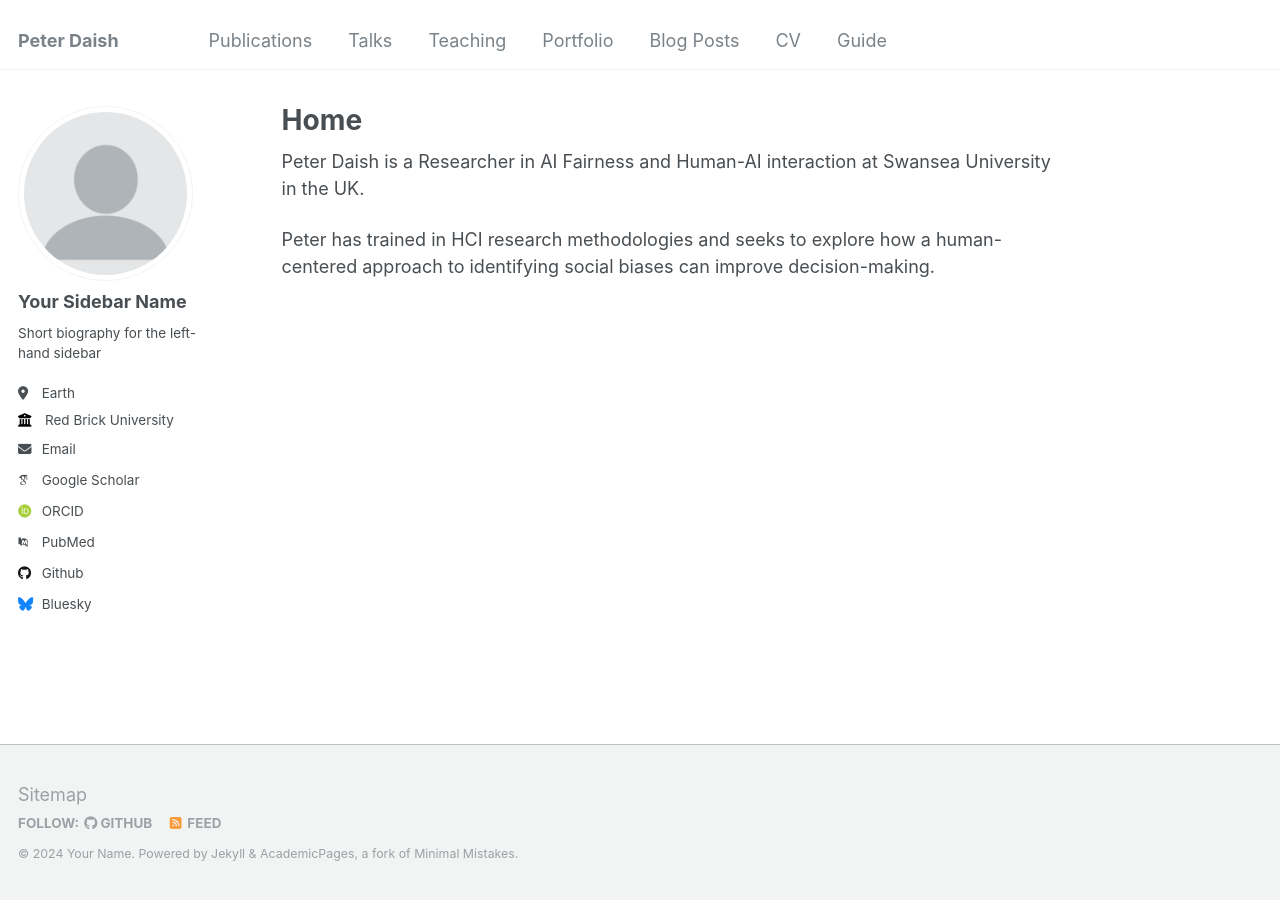
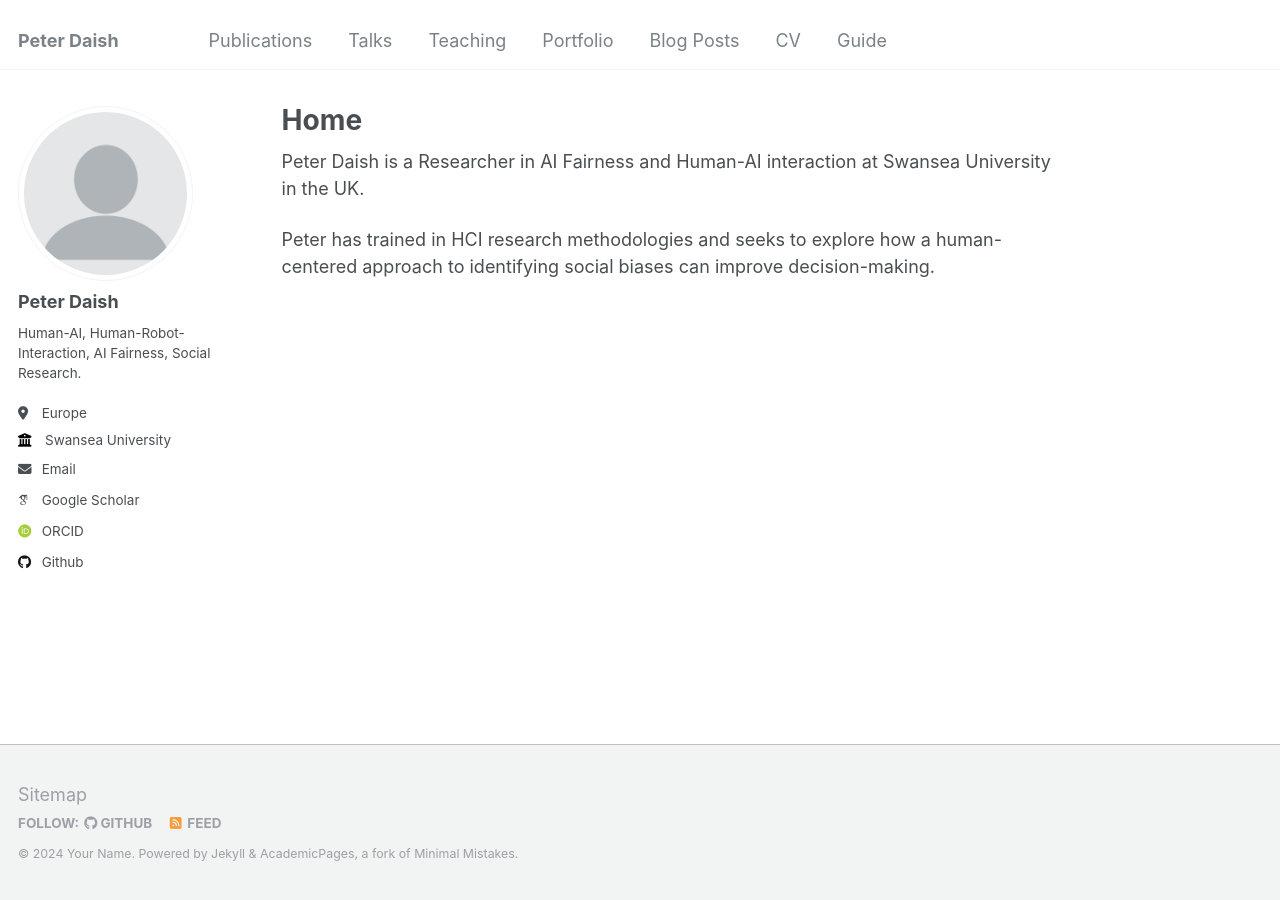
Before and after one commit to DaishPeter/daishpeter.github.io, a Jekyll site: the page built from _pages/about.md, in a window 1280 px wide. Built offline with Jekyll 4.4.1, drawn with Linux system fonts in a browser that asks for light colours; some web fonts are replaced.

Commit message:
updated details

```diff
--- a/_config.yml
+++ b/_config.yml
@@ -14,7 +14,7 @@ name                     : &name "Your Name"
 description              : &description "personal description"
 url                      : https://daishpeter.github.io # the base hostname & protocol for your site e.g. "https://mmistakes.github.io"
 baseurl                  : "" # the subpath of your site, e.g. "/blog"
-repository               : "academicpages/academicpages.github.io"
+repository               : "daishpeter/daishpeter.github.io"
 
 # Site Author - The following control what appear as part of the author content on the side bar.
 #               If a field is blank the icon and link will not appear, otherwise it will be shown.
@@ -22,33 +22,33 @@ repository               : "academicpages/academicpages.github.io"
 author:
   # Biographic information
   avatar           : "profile.png"
-  name             : "Your Sidebar Name"
+  name             : "Peter Daish"
   pronouns         : # example: "she/her"
-  bio              : "Short biography for the left-hand sidebar"
-  location         : "Earth"
-  employer         : "Red Brick University"
+  bio              : "Human-AI, Human-Robot-Interaction, AI Fairness, Social Research."
+  location         : "Europe"
+  employer         : "Swansea University"
   uri              : # URL
   email            : "none@example.org"
 
   # Academic websites
   arxiv            : # URL - Update with the correct link to your profile
-  googlescholar    : "https://scholar.google.com/citations?user=PS_CX0AAAAAJ"
+  googlescholar    : "https://scholar.google.co.uk/citations?user=wlS69EQAAAAJ&hl=en&oi=sra"
   impactstory      : # URL
-  orcid            : "http://orcid.org/yourorcidurl"
+  orcid            : "https://orcid.org/0009-0006-6812-1791"
   semantic         : # URL
-  pubmed           : "https://www.ncbi.nlm.nih.gov/pubmed/?term=john+snow"
+  pubmed           : #
   researchgate     : # URL
 
   # Repositories and software development
   bitbucket        : # Username - Update with your username on the site
   codepen          : # Username
   dribbble         : # Username
-  github           : "academicpages"
+  github           : "DaishPeter"
   kaggle           : # Username
   stackoverflow    : # User number or user number and name (i.e., use "1" or "1/jeff-atwood")
 
   # Social media
-  bluesky          : "bsky.app" # Replace this with you Bluesky username
+  bluesky          : # # Replace this with you Bluesky username
   facebook         : # Username
   flickr           : # Username
   foursquare       : # Username
```
